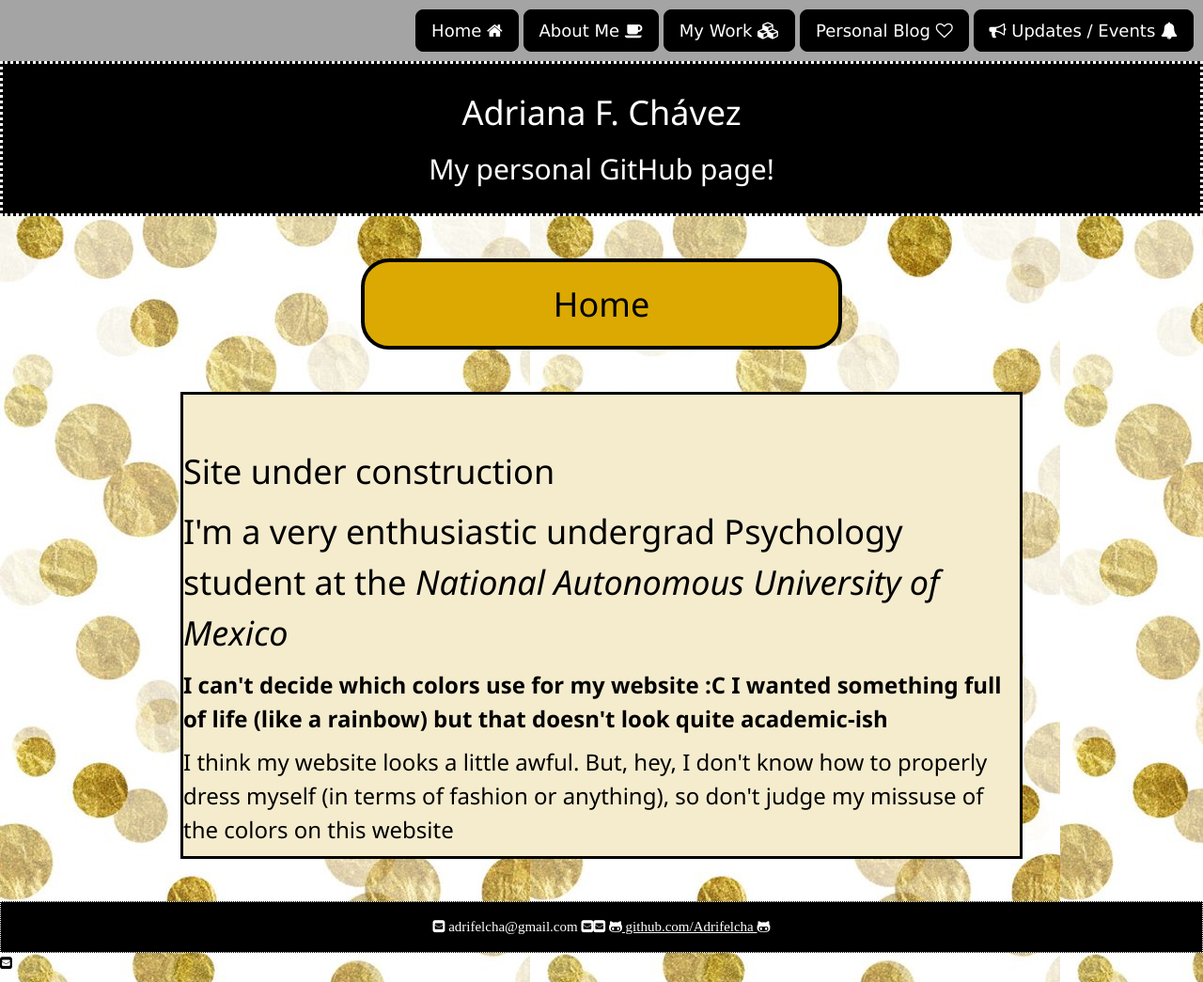
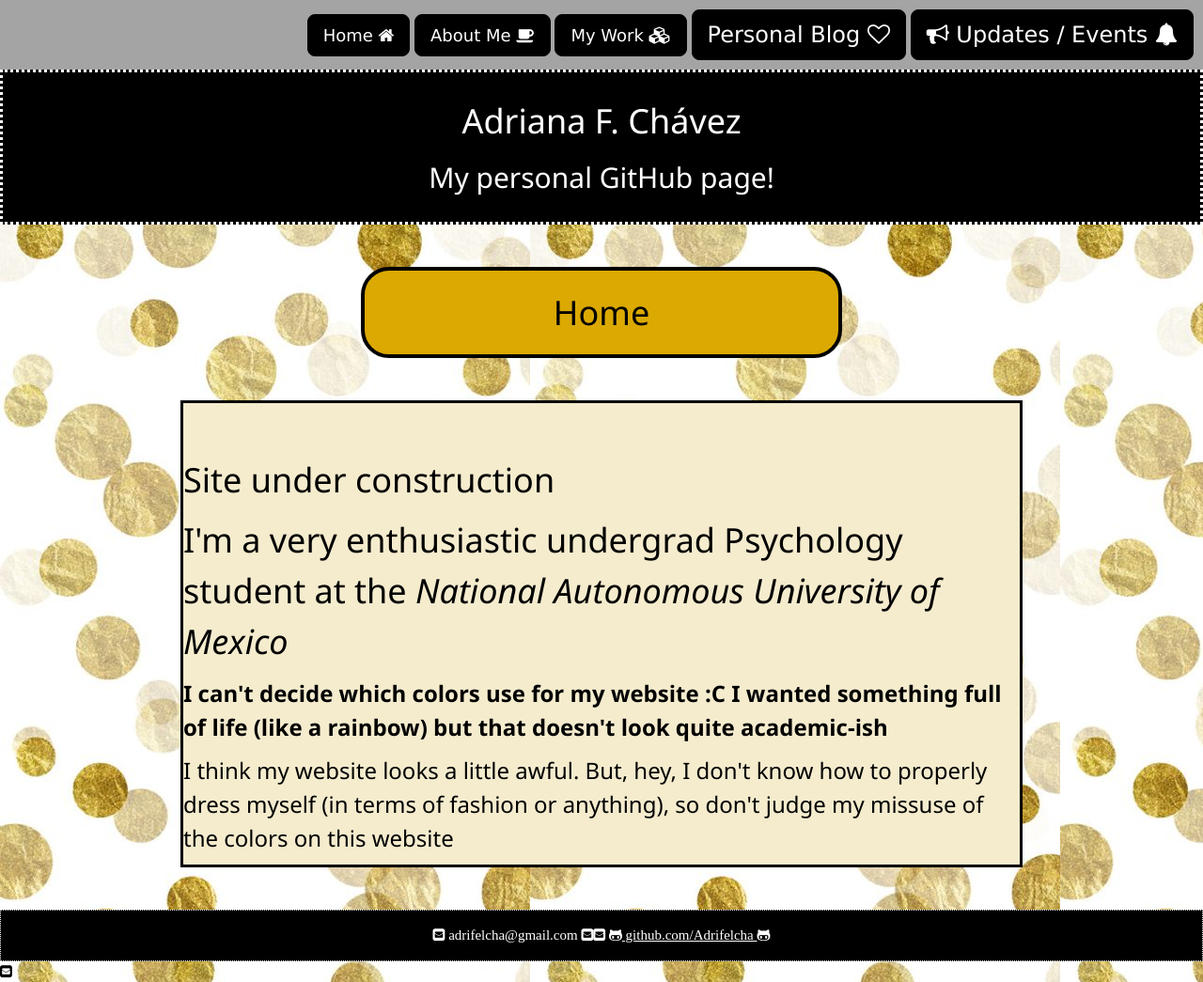
Before and after one commit to Adrifelcha/Adrifelcha-github.io, a Jekyll site: the page built from index.html, in a window 1280 px wide. Shown: the whole page at 94% size. Built offline with Jekyll 4.4.1, drawn with Linux system fonts in a browser that asks for light colours.

Commit message:
Update default.html

```diff
--- a/_layouts/default.html
+++ b/_layouts/default.html
@@ -94,8 +94,8 @@
 				<a href="https://adrifelcha.github.io" class="w3-btn w3-black w3-border w3-border-black w3-large w3-round-large w3-hover-amber">Home <i class="fa fa-home" aria-hidden="true"></i></a>
 				<a href="/about" class="w3-btn w3-black w3-border w3-border-black w3-large w3-round-large w3-hover-red"> About Me <i class="fa fa-coffee" aria-hidden="true"></i></a>
 				<a href="/cv" class="w3-btn w3-black w3-button w3-border w3-border-black w3-hover-indigo w3-large w3-round-large"> My Work <i class="fa fa-cubes" aria-hidden="true"></i></a>
-			        <a href="/blog" class="w3-btn w3-border w3-border-black w3-black w3-button w3-large w3-hover-light-green w3-round-large">Personal Blog <i class="fa fa-heart-o" aria-hidden="true"></i></a>
-				<a href="/events" class="w3-btn w3-border w3-border-black w3-black w3-button w3-large w3-hover-pink w3-round-large"><i class="fa fa-bullhorn" aria-hidden="true"></i> Updates / Events <i class="fa fa-bell" aria-hidden="true"></i></a>
+			        <a href="/blog" class="w3-btn w3-border w3-border-black w3-black w3-button w3-xlarge w3-hover-light-green w3-round-large">Personal Blog <i class="fa fa-heart-o" aria-hidden="true"></i></a>
+				<a href="/events" class="w3-btn w3-border w3-border-black w3-black w3-button w3-xlarge w3-hover-pink w3-round-large"><i class="fa fa-bullhorn" aria-hidden="true"></i> Updates / Events <i class="fa fa-bell" aria-hidden="true"></i></a>
 
 			</nav>
 
```
